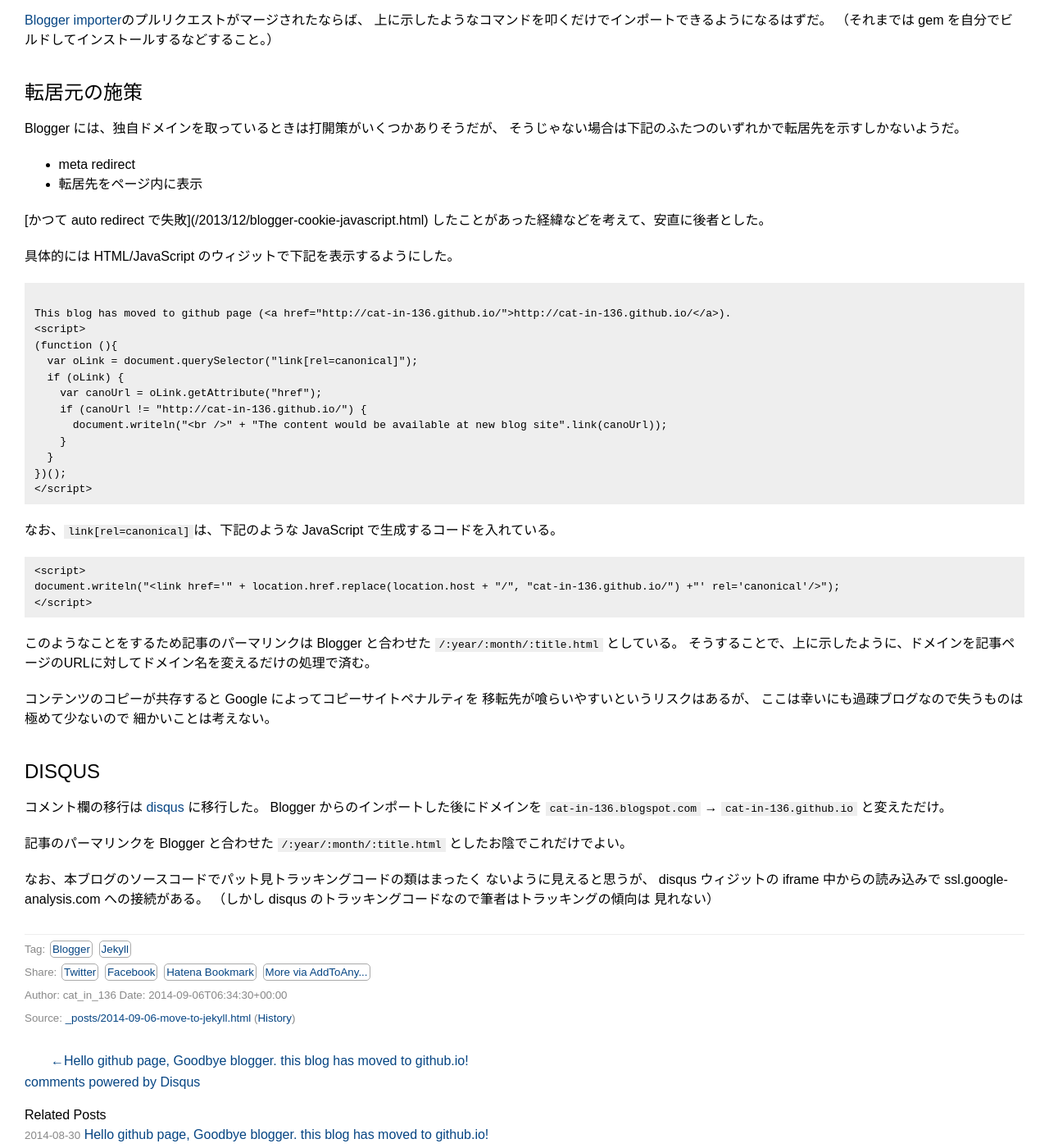
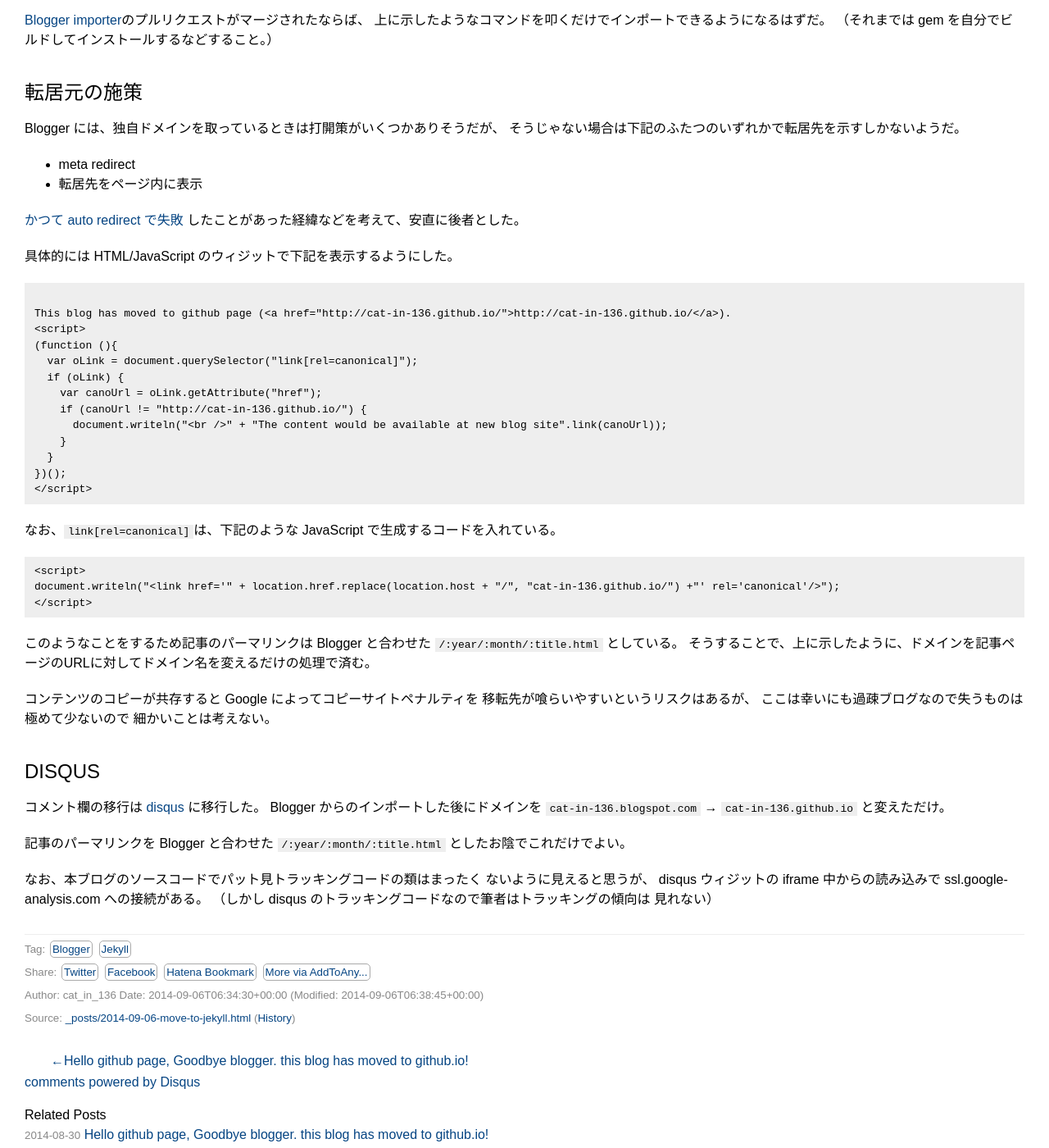
Before and after one commit to cat-in-136/blog, a Jekyll site: the page built from _posts/2014-09-06-move-to-jekyll.html, in a window 1280 px wide and 1400 px high, scrolled down 492 px. Shown: the whole window at 82% size. Built offline with Jekyll 4.4.1, drawn with Linux system fonts in a browser that asks for light colours; comment, search, counter and statistics services are not loaded; a style sheet for code colours, icons or effects is not loaded; some of the changed lines change nothing that is shown.

Commit message:
fix link in Jekyll移行メモ

```diff
--- a/_posts/2014-09-06-move-to-jekyll.html
+++ b/_posts/2014-09-06-move-to-jekyll.html
@@ -4,6 +4,7 @@
 tags: blogger jekyll
 author: cat_in_136
 date: '2014-09-06T15:34:30+09:00'
+modified_time: '2014-09-06T15:38:45+09:00'
 ---
 
 <p>Blogger から Jekyll (Github pages) に移行したときのメモ。</p>
@@ -35,7 +36,7 @@
 <li>転居先をページ内に表示</li>
 </ul>
 
-<p>[かつて auto redirect で失敗]({% post_url 2013-12-31-blogger-cookie-javascript %})
+<p><a href="{% post_url 2013-12-31-blogger-cookie-javascript %}">かつて auto redirect で失敗</a>
 したことがあった経緯などを考えて、安直に後者とした。</p>
 
 <p>具体的には HTML/JavaScript のウィジットで下記を表示するようにした。</p>
```
